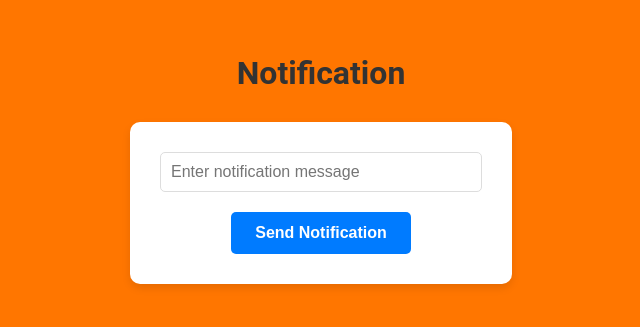
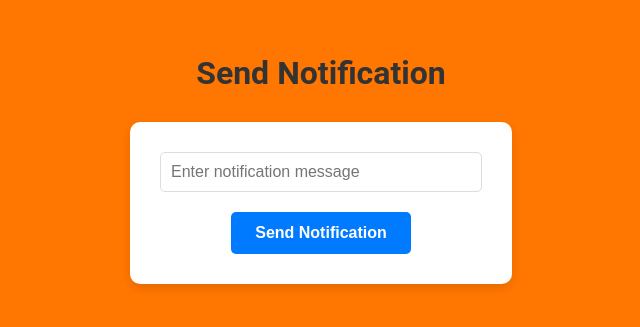
Before and after one commit to clavinm/Clothing-WebDesign, a React (Vite) app: page /notification in a window 1280 px wide. Shown: the part 251-578 px from the top of the page, without its empty margins (319-959 px from the left). Built offline with nearby package versions, Linux system fonts and the light colour scheme.

Commit message:
some changes

```diff
--- a/src/features/Notifications.jsx
+++ b/src/features/Notifications.jsx
@@ -103,7 +103,7 @@ export default function Notifications() {
 
   return (
     <Container>
-      <Title>Notification</Title>
+      <Title>Send Notification</Title>
       <Form onSubmit={handleSubmit}>
         <Input
           type="text"
```
